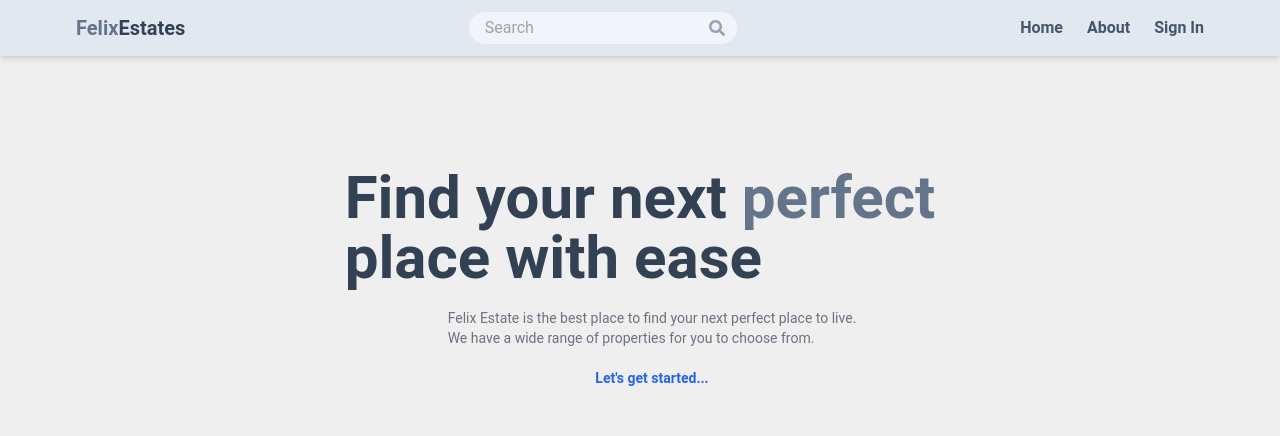
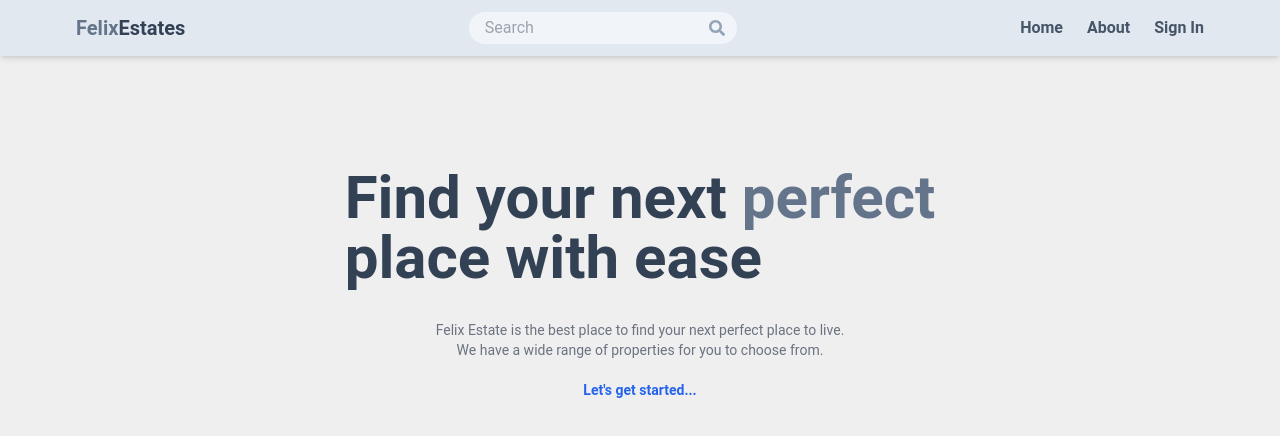
Before and after one commit to Helix1579/MERN, a React (Create React App) app in the folder client/: page / in a window 1280 px wide. Shown: the top 436 px of the page. Built offline with nearby package versions, Linux system fonts and the light colour scheme; no server answers.

Commit message:
Header refix

```diff
--- a/client/src/App.jsx
+++ b/client/src/App.jsx
@@ -16,6 +16,8 @@ function App() {
     return (
         <BrowserRouter>
             <Header />
+            <div className='pt-14'>
+
                 <Routes>
                     <Route path='/' element={<Home />} />
                     <Route path='/sign-in' element={<SignIn />} />
@@ -33,6 +35,7 @@ function App() {
                         <Route path='/userListing' element={<ShowListing />} />
                     </Route>
                 </Routes>
+            </div>
         </BrowserRouter>
     );
 }
--- a/client/src/Components/Header.jsx
+++ b/client/src/Components/Header.jsx
@@ -32,7 +32,7 @@ const Header = () => {
             className='bg-slate-200
                 shadow-md
                 w-full z-50
-                sticky top-0
+                fixed top-0
                 inset-x-0'
         >
             <div
@@ -100,7 +100,7 @@ const Header = () => {
                         </li>
                     </Link>
 
-                    {currentUser ? (
+                    {currentUser && (
                         <Link to='/userListing'>
                             <li
                                 className='
@@ -112,8 +112,6 @@ const Header = () => {
                                 MyListing{' '}
                             </li>
                         </Link>
-                    ) : (
-                        ''
                     )}
 
                     <Link to='/profile'>
--- a/client/src/Pages/Home.jsx
+++ b/client/src/Pages/Home.jsx
@@ -98,21 +98,25 @@ const Home = () => {
 
                 <div
                     className='text-gray-500
-                    pl-6
-                    text-sm
+                    text-sm pt-3
+                    flex flex-col
+                    items-center
                     sm:text-sm'
                 >
-                    Felix Estate is the best place to find your next perfect
-                    place to live.
-                    <br /> We have a wide range of properties for you to choose
-                    from.
+                    <p>
+                        Felix Estate is the best place to find your next perfect
+                        place to live.
+                    </p>
+                    <p>
+                        We have a wide range of properties for you to choose
+                        from.
+                    </p>
                 </div>
 
                 <Link
                     to={'/search'}
                     className='text-sm
                     sm:text-sm
-                    pl-6
                     text-blue-600
                     font-bold
                     hover:underline'
```
Lines whose indentation alone changed are shown as unchanged.
